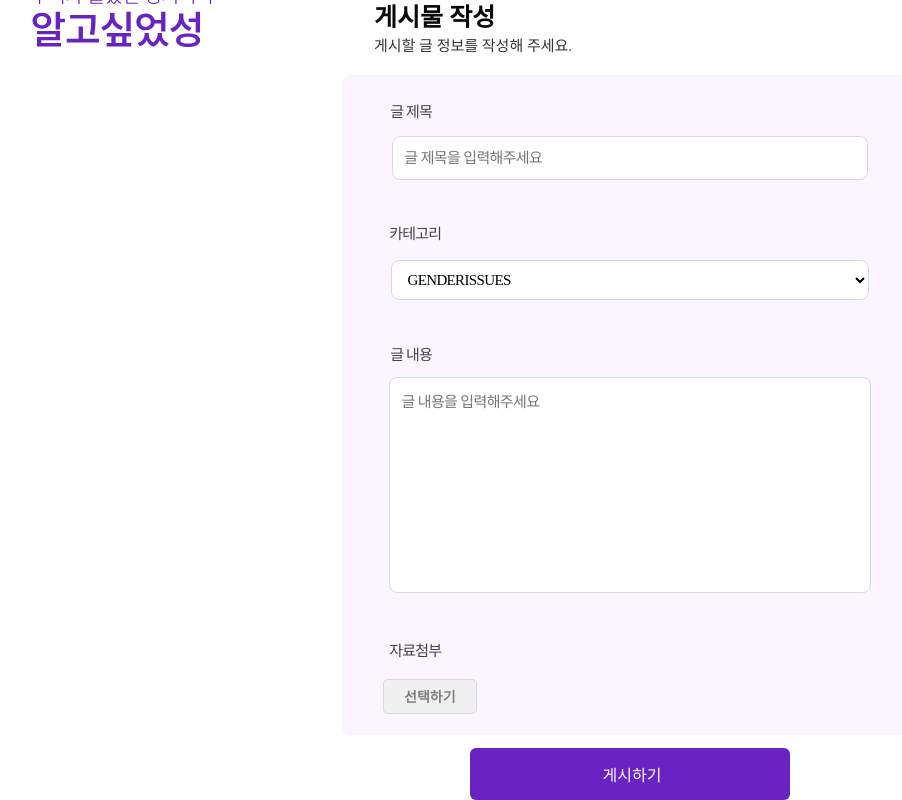
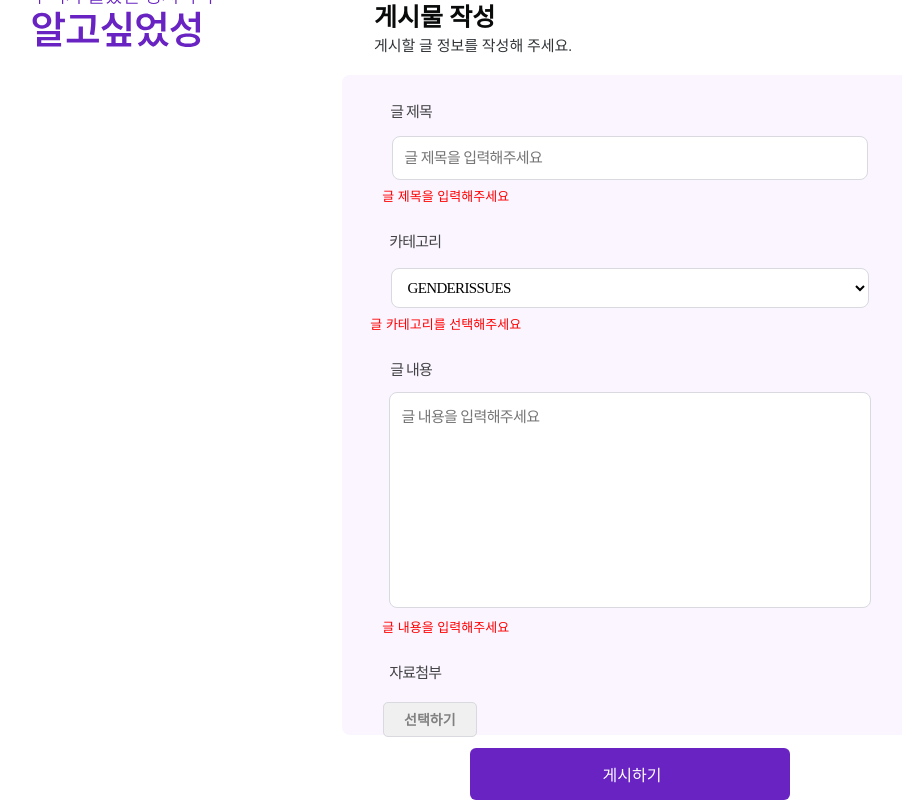
Before and after one commit to team-daijin/Knowledgender-Client, a React (Create React App) app: page /writing in a window 1280 px wide. Both pictures are taken after a click on the button "게시하기". Shown: the part 40-840 px from the top of the page, without its empty margins (10-912 px from the left). Built offline with nearby package versions, Linux system fonts and the light colour scheme.

Commit message:
add: data post logic

```diff
--- a/src/components/writing/writng.tsx
+++ b/src/components/writing/writng.tsx
@@ -14,20 +14,42 @@ const Writing = () => {
 
   const { title, category, content, image } = postCardData;
 
+  const [warningVisible, setWarningVisible] = useState({
+    btnEvent: false,
+    titleEvent: false,
+    categoryEvent: false,
+    contentEvent: false,
+  });
+
+  const { btnEvent, titleEvent, categoryEvent, contentEvent } = warningVisible;
+
   const handleTitleChange = (event: React.ChangeEvent<HTMLInputElement>) => {
     setPostCardData({ ...postCardData, title: event.target.value });
+
+    setWarningVisible((warningVisible) => ({
+      ...warningVisible,
+      titleEvent: true,
+    }));
   };
 
   const handleCategoryChange = (
     event: React.ChangeEvent<HTMLSelectElement>
   ) => {
     setPostCardData({ ...postCardData, category: event.target.value });
+    setWarningVisible((warningVisible) => ({
+      ...warningVisible,
+      categoryEvent: true,
+    }));
   };
 
   const handleContentChange = (
     event: React.ChangeEvent<HTMLTextAreaElement>
   ) => {
     setPostCardData({ ...postCardData, content: event.target.value });
+    setWarningVisible((warningVisible) => ({
+      ...warningVisible,
+      contentEvent: true,
+    }));
   };
 
   const handleImageChange = (event: React.ChangeEvent<HTMLInputElement>) => {
@@ -38,9 +60,16 @@ const Writing = () => {
   };
 
   const handlePostSubmit = () => {
+    setWarningVisible((warningVisible) => ({
+      ...warningVisible,
+      btnEvent: true,
+    }));
     if (!title || !category || !content || !image) {
       alert("모든 필드를 작성해주세요.");
-      console.log(localStorage.getItem("login-token"));
+      setWarningVisible((warningVisible) => ({
+        ...warningVisible,
+        btnEvent: true,
+      }));
       return;
     }
     const formData = new FormData();
@@ -89,6 +118,18 @@ const Writing = () => {
               value={title}
               onChange={handleTitleChange}
             ></S.inputContentBox>
+            {!contentEvent && btnEvent && (
+              <div
+                style={{
+                  color: "red",
+                  fontSize: "13px",
+                  marginLeft: "-64%",
+                  marginTop: "-2%",
+                }}
+              >
+                글 제목을 입력해주세요
+              </div>
+            )}
           </div>
           <div>
             <S.inputContentTitle>
@@ -104,6 +145,18 @@ const Writing = () => {
                 </option>
               ))}
             </S.selectContentBox>
+            {!categoryEvent && btnEvent && (
+              <div
+                style={{
+                  color: "red",
+                  fontSize: "13px",
+                  marginLeft: "-64%",
+                  marginTop: "-2%",
+                }}
+              >
+                글 카테고리를 선택해주세요
+              </div>
+            )}
           </div>
           <div>
             <S.inputContentTitle>글 내용</S.inputContentTitle>
@@ -112,6 +165,18 @@ const Writing = () => {
               value={content}
               onChange={handleContentChange}
             />
+            {!contentEvent && btnEvent && (
+              <div
+                style={{
+                  color: "red",
+                  fontSize: "13px",
+                  marginLeft: "-64%",
+                  marginTop: "-2%",
+                }}
+              >
+                글 내용을 입력해주세요
+              </div>
+            )}
           </div>
           <div>
             <S.inputContentTitle>
```
